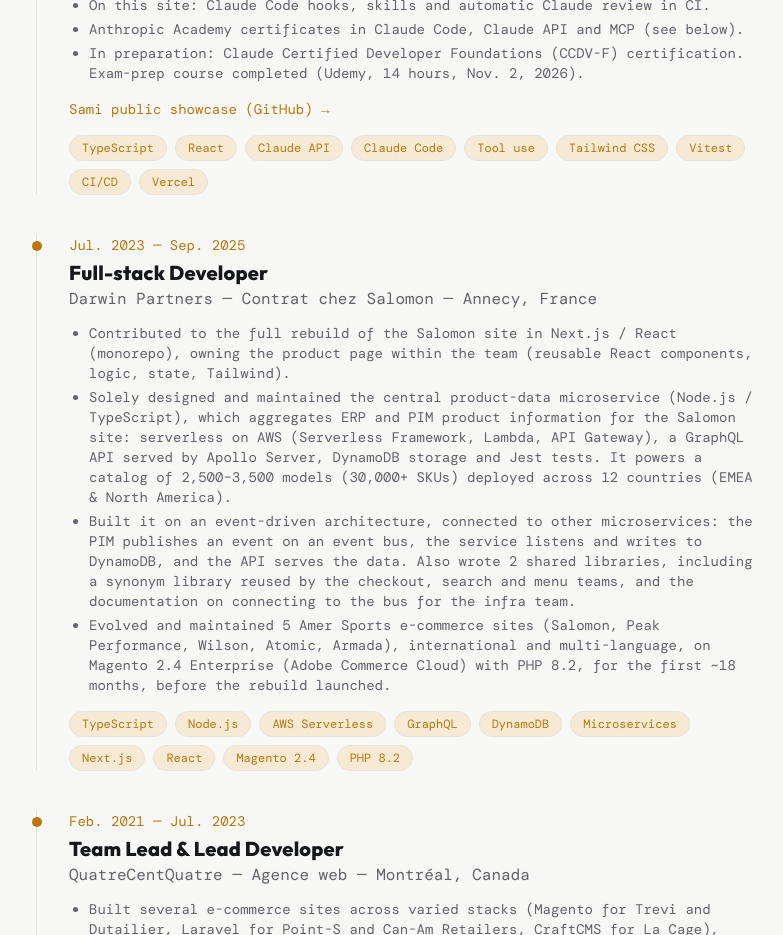
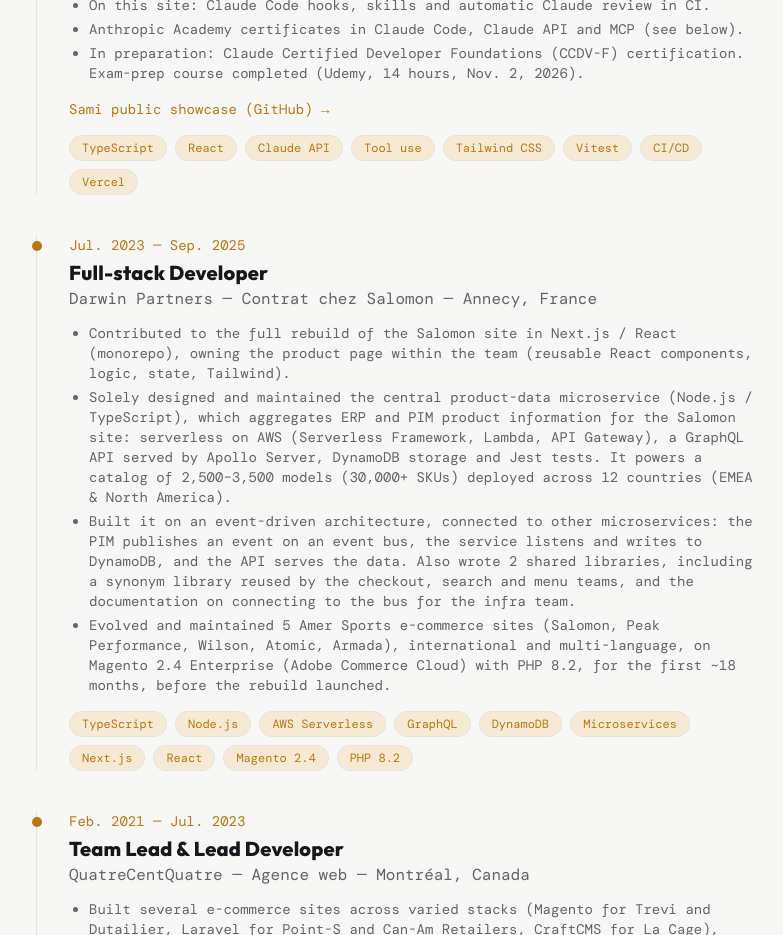
Before and after one commit to remy-parent/cv, a React (Vite) app: page /en in a window 1280 px wide. Shown: the part 2360-3295 px from the top of the page, without its empty margins (244-1027 px from the left). Built offline with nearby package versions, Linux system fonts and the light colour scheme; no server answers; a web font is replaced by a local one.

Commit message:
Revert "feat: add the Claude Code tag to the personal projects entry"

```diff
--- a/src/data/experience.ts
+++ b/src/data/experience.ts
@@ -31,7 +31,6 @@ export const experience: ExperienceEntry[] = [
       'TypeScript',
       'React',
       'Claude API',
-      'Claude Code',
       'Tool use',
       'Tailwind CSS',
       'Vitest',
```
